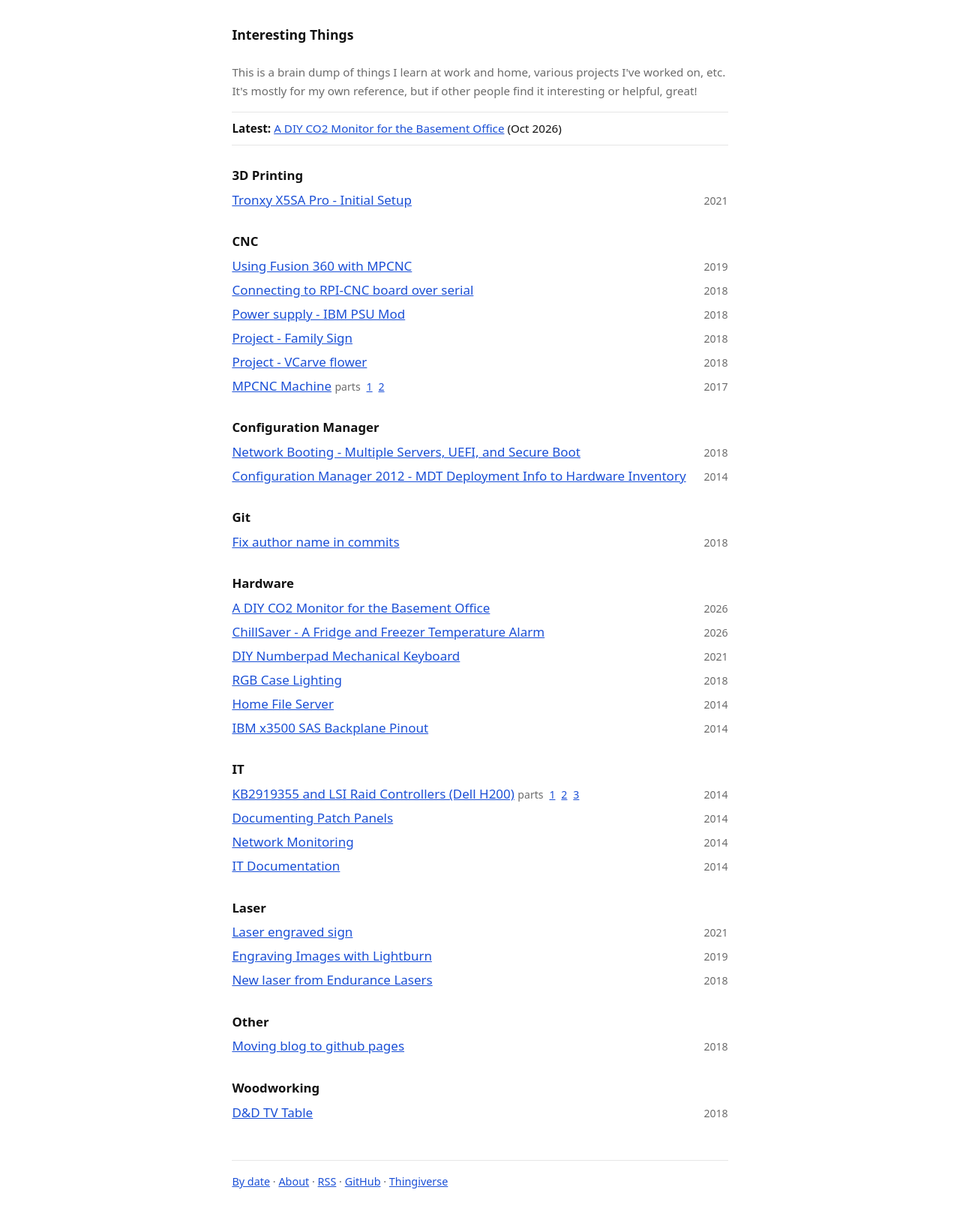
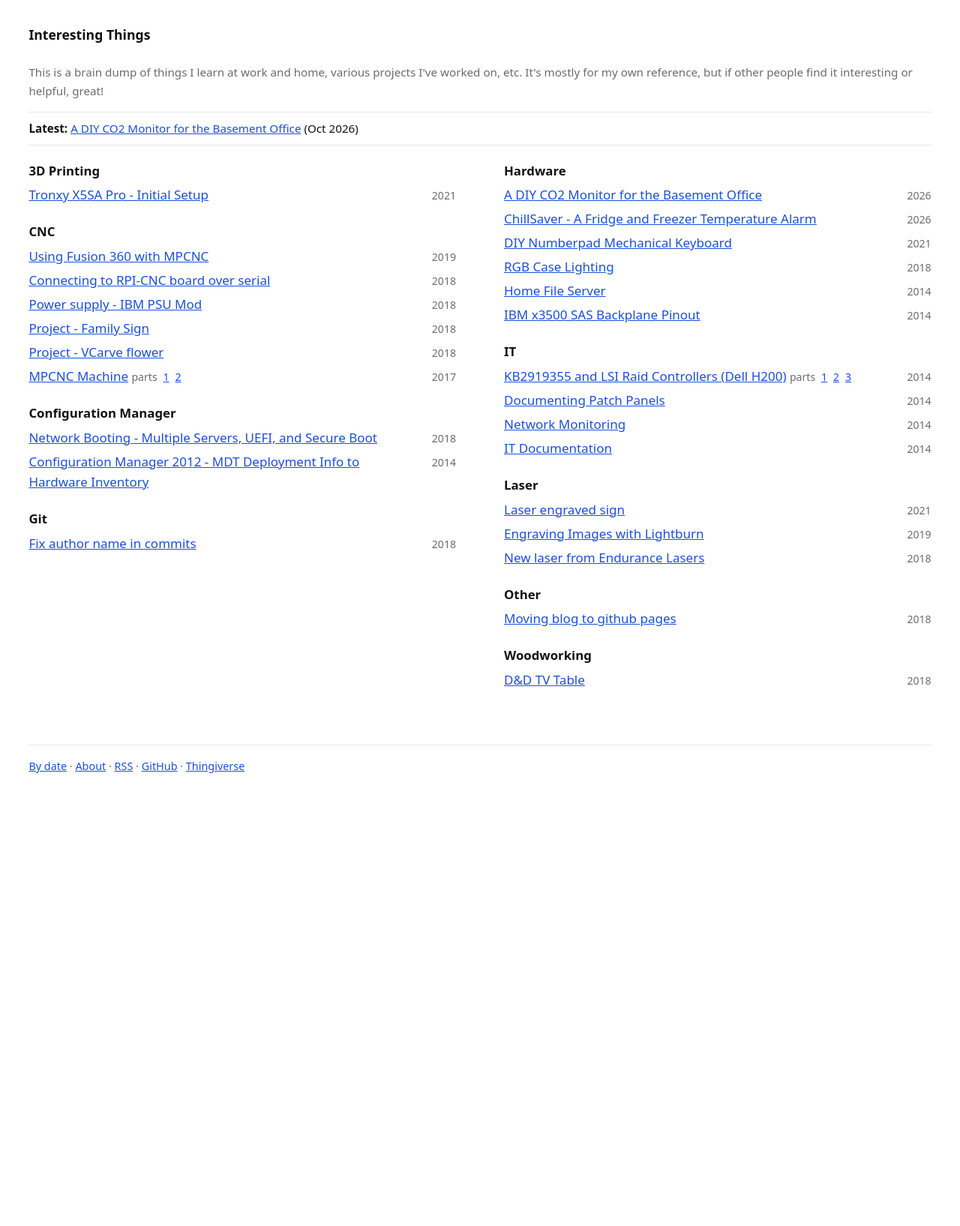
Before and after one commit to grantemsley/grantemsley.github.io, a Jekyll site: the page built from index.md, in a window 1280 px wide. Shown: the whole page at 75% size. Built offline with Jekyll 4.4.1, drawn with Linux system fonts in a browser that asks for light colours; after the commit the page ends 1081 px from its top, so only the background shows below that.

Commit message:
Full width instead of a 68ch column
No column cap; the side padding scales with the screen. The contents page
flows its topics into as many columns as fit, galleries wrap across the
full width, YouTube embeds cap at 960px, and By date reads left to right
(date, title, topic).

Co-Authored-By: Claude Opus 5.5 <noreply@anthropic.com>

```diff
--- a/_layouts/categories.html
+++ b/_layouts/categories.html
@@ -7,8 +7,10 @@ layout: default
 
 {{ content }}
 
+<div class="topics">
 {% assign sorted_cats = site.categories | sort -%}
 {%- for category in sorted_cats %}
+<section>
 <h2 class="topic" id="{{ category[0] | slugify }}">{{ category[0] | escape }}</h2>
 <ul class="toc">
   {%- assign shown_series = "|" %}
@@ -26,4 +28,6 @@ layout: default
   {%- endif %}
   {%- endfor %}
 </ul>
+</section>
 {%- endfor %}
+</div>
--- a/_layouts/posts.html
+++ b/_layouts/posts.html
@@ -8,6 +8,6 @@ layout: default
 <ul class="toc by-date">
   {%- for post in site.posts %}
   {%- assign topic = post.categories | first %}
-  <li><span><time datetime="{{ post.date | date_to_xmlschema }}">{{ post.date | date: site.date_format }}</time> <a href="{{ post.url | relative_url }}">{{ post.title | escape }}</a></span><span class="y">{{ topic | escape }}</span></li>
+  <li><time datetime="{{ post.date | date_to_xmlschema }}">{{ post.date | date: site.date_format }}</time><a href="{{ post.url | relative_url }}">{{ post.title | escape }}</a><span class="topic-name">{{ topic | escape }}</span></li>
   {%- endfor %}
 </ul>
--- a/assets/main.css
+++ b/assets/main.css
@@ -36,10 +36,10 @@
 
 html { -webkit-text-size-adjust: 100%; }
 
+/* Full width: no column cap, the side padding grows with the screen. */
 body {
-  margin: 0 auto;
-  max-width: calc(68ch + 32px);
-  padding: 2rem 16px 3rem;
+  margin: 0;
+  padding: 2rem clamp(16px, 3vw, 64px) 3rem;
   background: var(--bg);
   color: var(--text);
   font: 17px/1.6 system-ui, -apple-system, "Segoe UI", Roboto, "Helvetica Neue", Arial, sans-serif;
@@ -87,15 +87,17 @@ hr { border: 0; border-top: 1px solid var(--rule); margin: 2rem 0; }
 
 .post-meta { color: var(--muted); font-size: .9rem; margin-bottom: 1.6rem; }
 
-/* Contents (home) and By date lists: title on the left, year or topic on the right */
+/* Contents (home): topics flow into as many columns as the screen fits */
 
 .site-desc { color: var(--muted); font-size: .95rem; }
 .latest { padding: .6rem 0; border-block: 1px solid var(--rule); font-size: .95rem; }
 .latest b { font-weight: 600; }
 
-h2.topic { font-size: 1.05rem; margin: 1.8rem 0 .4rem; }
+.topics { column-width: 26rem; column-gap: 4rem; margin-top: 1.4rem; }
+.topics section { break-inside: avoid; padding-bottom: 1.4rem; }
+h2.topic { font-size: 1.05rem; margin: 0 0 .4rem; }
 
-ul.toc { list-style: none; padding: 0; }
+ul.toc { list-style: none; padding: 0; margin: 0; }
 ul.toc li { display: flex; justify-content: space-between; align-items: baseline; gap: 1rem; margin: 0; padding: .15rem 0; }
 ul.toc .y { color: var(--muted); font-size: .88rem; font-variant-numeric: tabular-nums; flex: none; }
 ul.toc .parts { color: var(--muted); font-size: .88rem; white-space: nowrap; }
@@ -103,7 +105,10 @@ ul.toc .parts a { margin-left: .3em; }
 
 p.series { font-size: .92rem; color: var(--muted); margin-top: -.8rem; margin-bottom: 1.6rem; }
 
-ul.by-date time { color: var(--muted); font-size: .88rem; font-variant-numeric: tabular-nums; margin-right: .4rem; }
+/* By date: date, title, then the topic, all on one line from the left */
+ul.by-date li { display: block; }
+ul.by-date time { color: var(--muted); font-size: .88rem; font-variant-numeric: tabular-nums; margin-right: .6rem; }
+ul.by-date .topic-name { color: var(--muted); font-size: .88rem; margin-left: .5rem; }
 
 p.tip { margin-top: 2rem; color: var(--muted); font-size: .95rem; }
 
@@ -118,24 +123,18 @@ nav.more ul { list-style: none; padding: 0; }
 img { max-width: 100%; height: auto; }
 
 iframe { max-width: 100%; border: 0; }
-iframe[src*="youtube"] { width: 100%; height: auto; aspect-ratio: 16 / 9; }
+iframe[src*="youtube"] { width: 100%; max-width: 960px; height: auto; aspect-ratio: 16 / 9; }
 
 figure.image { margin: 1rem 0; }
 figure.image img { display: block; }
 figure.image a { text-decoration: none; }
 figcaption { color: var(--muted); font-size: .85rem; margin-top: .35rem; }
 
-/* Galleries break out of the text column so two or three photos sit side by side. */
 div.gallery {
   display: flex;
   flex-wrap: wrap;
-  justify-content: center;
   align-items: flex-end;
   gap: 0 20px;
-  width: min(calc(100vw - 32px), 64rem);
-  position: relative;
-  left: 50%;
-  transform: translateX(-50%);
   margin-bottom: 1rem;
 }
 div.gallery figure.image { margin: .5rem 0; }
```
